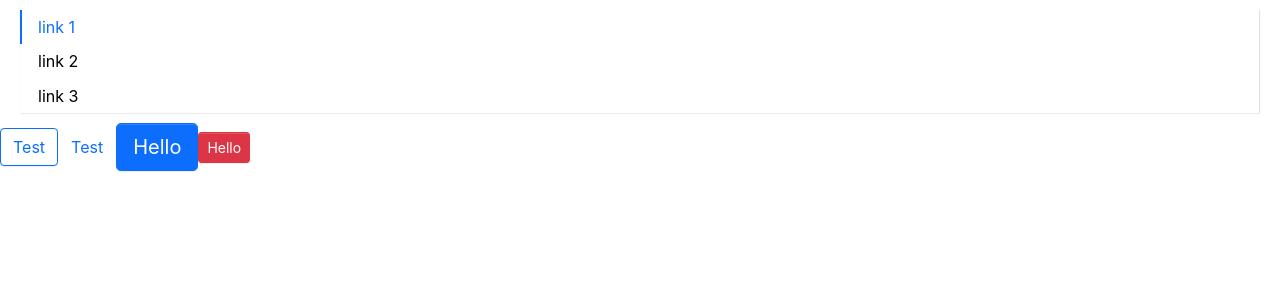
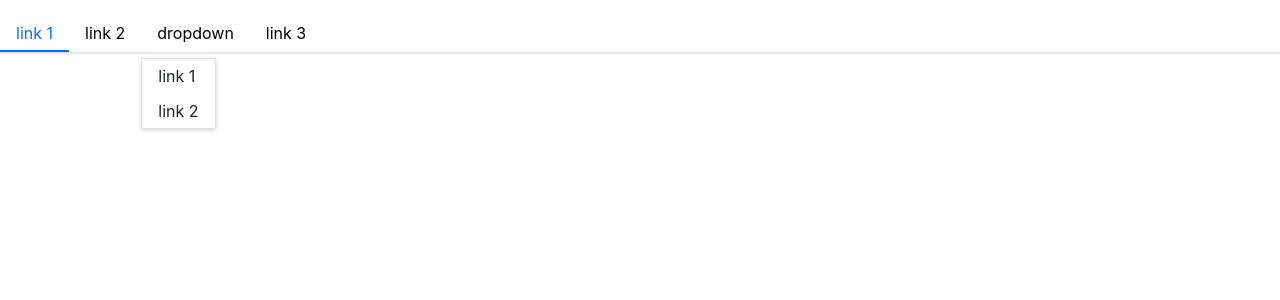
Before and after one commit to dennisXZX/easyUI, a React (Create React App) app: page / in a window 1280 px wide. Shown: the top 300 px of the page. Built offline with nearby package versions, Linux system fonts and the light colour scheme.

Commit message:
feat: add Submenu component

```diff
--- a/src/App.tsx
+++ b/src/App.tsx
@@ -1,36 +1,23 @@
 import React from 'react';
-import Button, { ButtonSize, ButtonType } from './components/Button/button';
 import Menu, { MenuMode } from './components/Menu/menu';
 import MenuItem from './components/Menu/menu-item';
+import SubMenu from './components/Menu/sub-menu';
 
 function App() {
 	return (
 		<div className="App">
 			<Menu
 				onSelect={index => console.log(index)}
-				mode={MenuMode.Vertical}
+				mode={MenuMode.Horizontal}
 			>
-				<MenuItem index={0}>link 1</MenuItem>
-				<MenuItem index={1}>link 2</MenuItem>
-				<MenuItem index={2}>link 3</MenuItem>
+				<MenuItem>link 1</MenuItem>
+				<MenuItem>link 2</MenuItem>
+				<SubMenu title="dropdown">
+					<MenuItem>link 1</MenuItem>
+					<MenuItem>link 2</MenuItem>
+				</SubMenu>
+				<MenuItem>link 3</MenuItem>
 			</Menu>
-
-			<Button
-				autoFocus
-				onClick={() => console.log('hello')}
-				className="hello"
-			>
-				Test
-			</Button>
-			<Button btnType={ButtonType.Link} href="www.baidu.com">
-				Test
-			</Button>
-			<Button btnType={ButtonType.Primary} size={ButtonSize.Large}>
-				Hello
-			</Button>
-			<Button btnType={ButtonType.Danger} size={ButtonSize.Small}>
-				Hello
-			</Button>
 		</div>
 	);
 }
--- a/src/components/Menu/menu.tsx
+++ b/src/components/Menu/menu.tsx
@@ -31,6 +31,7 @@ const Menu: React.FC<IMenuProps> = props => {
 
 	const classes = classNames('menu', className, {
 		'menu-vertical': mode === MenuMode.Vertical,
+		'menu-horizontal': mode !== MenuMode.Vertical,
 	});
 
 	const handleClick = (index: number) => {
@@ -54,7 +55,7 @@ const Menu: React.FC<IMenuProps> = props => {
 
 			const { displayName } = childElement.type;
 
-			if (displayName === 'MenuItem') {
+			if (displayName === 'MenuItem' || displayName === 'SubMenu') {
 				return React.cloneElement(childElement, { index });
 			} else {
 				console.error(
--- /dev/null
+++ b/src/components/Menu/sub-menu.tsx
@@ -0,0 +1,51 @@
+import React, { useContext, FunctionComponentElement } from 'react';
+import classNames from 'classnames';
+import { MenuContext } from './menu';
+import { IMenuItemProps } from './menu-item';
+
+export interface ISubMenuProps {
+	title: string;
+	className?: string;
+	index?: number;
+}
+
+const SubMenu: React.FC<ISubMenuProps> = props => {
+	const { children, className, index, title } = props;
+
+	const menuContext = useContext(MenuContext);
+
+	const classes = classNames('menu-item submenu-item', className, {
+		'is-active': menuContext.index === index,
+	});
+
+	const renderChildren = () => {
+		const childrenComponent = React.Children.map(children, child => {
+			const childElement = child as FunctionComponentElement<
+				IMenuItemProps
+			>;
+
+			const { displayName } = childElement.type;
+
+			if (displayName === 'MenuItem') {
+				return childElement;
+			} else {
+				console.error(
+					'Error: Menu has a child that is not a MenuItem component.'
+				);
+			}
+		});
+
+		return <ul className="submenu">{childrenComponent}</ul>;
+	};
+
+	return (
+		<li key={index} className={classes}>
+			<div className="submenu-title">{title}</div>
+			{renderChildren()}
+		</li>
+	);
+};
+
+SubMenu.displayName = 'SubMenu';
+
+export default SubMenu;
```
